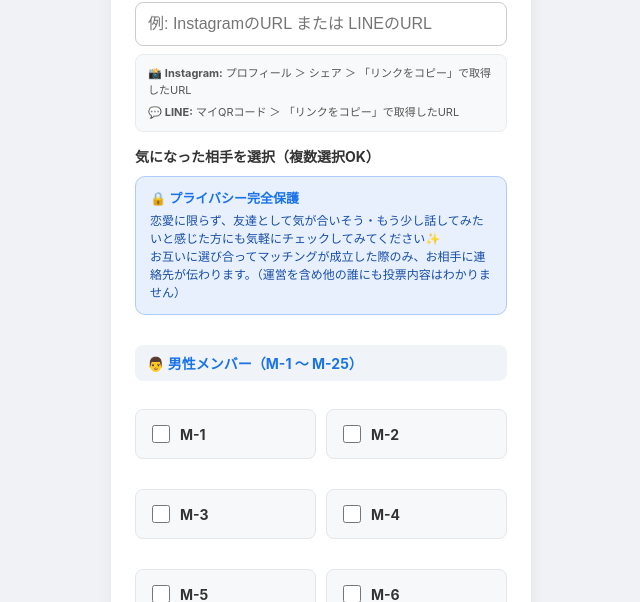
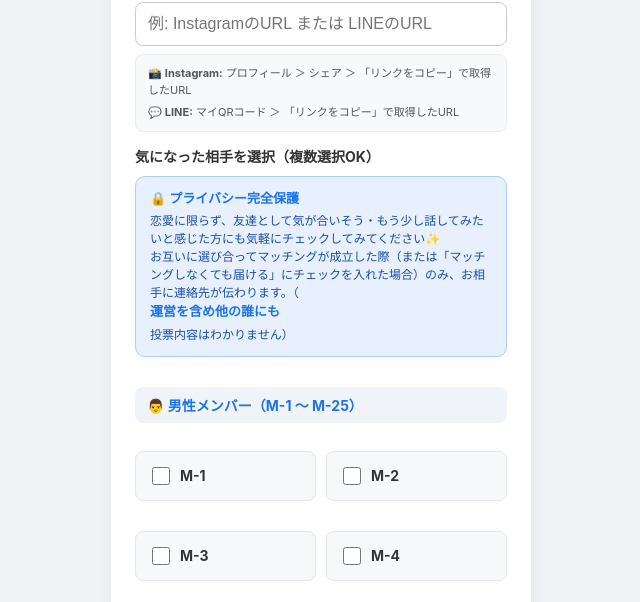
Before and after one commit to T-POP-U/tpop-vote, a Flask app: page / in a window 1280 px wide. Shown: the part 358-960 px from the top of the page, without its empty margins (319-959 px from the left). Run offline with Flask 3, Linux system fonts and the light colour scheme; some libraries are stand-ins or nearby versions.

Commit message:
Update index.html

```diff
--- a/templates/index.html
+++ b/templates/index.html
@@ -201,7 +201,7 @@
         <div class="privacy-notice">
           <strong>🔒 プライバシー完全保護</strong>
           恋愛に限らず、友達として気が合いそう・もう少し話してみたいと感じた方にも気軽にチェックしてみてください✨<br>
-          お互いに選び合ってマッチングが成立した際のみ、お相手に連絡先が伝わります。（運営を含め他の誰にも投票内容はわかりません）
+          お互いに選び合ってマッチングが成立した際（または「マッチングしなくても届ける」にチェックを入れた場合）のみ、お相手に連絡先が伝わります。（<strong>運営を含め他の誰にも</strong>投票内容はわかりません）
         </div>
 
         <div class="grid">
```
